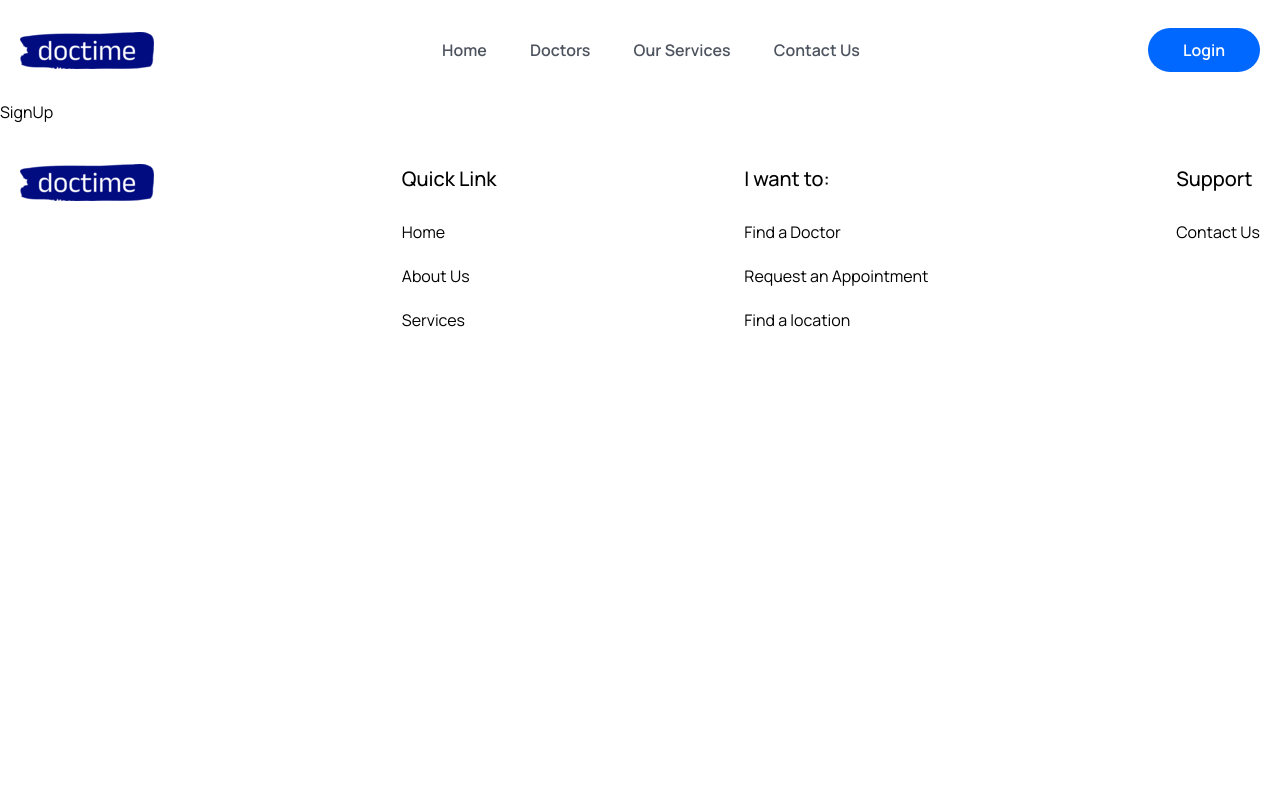
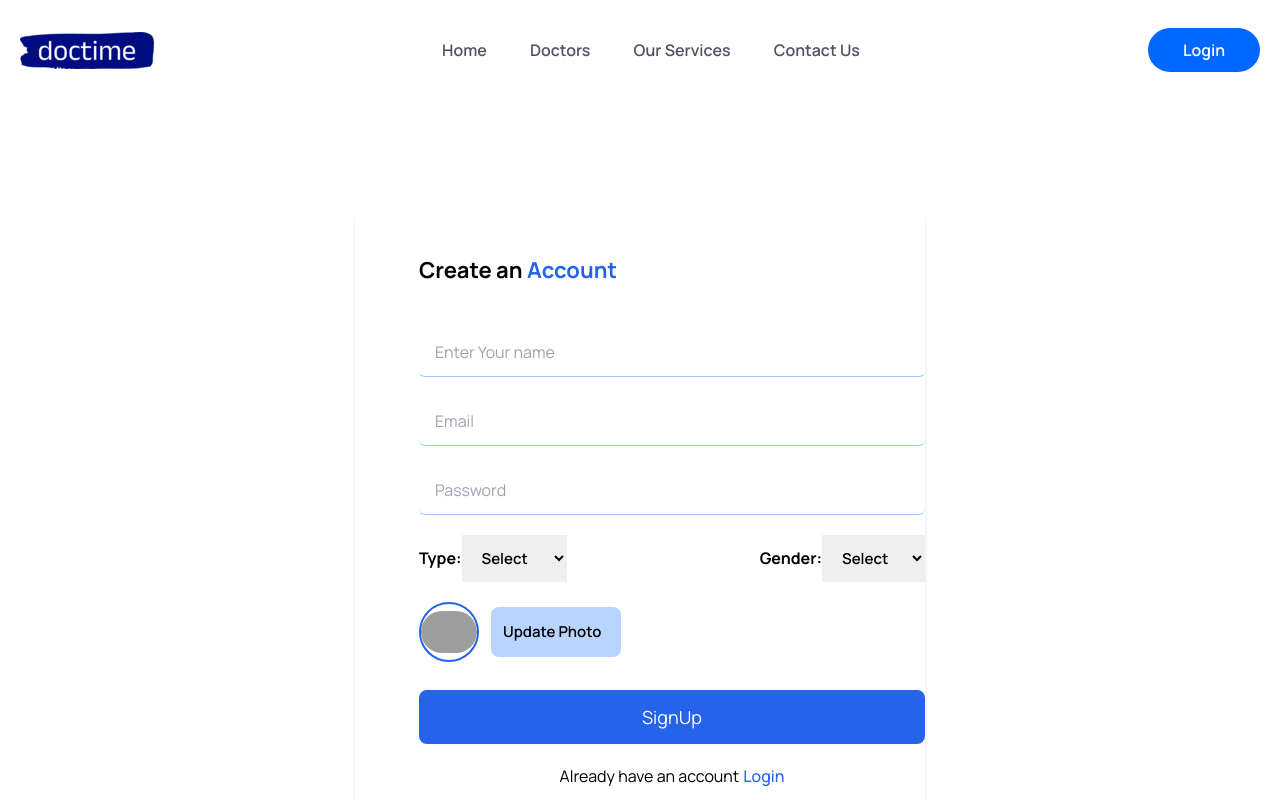
Before and after one commit to agaberr/doctime, a React (Vite) app in the folder frontend/: page /signup in a window 1280 px wide. Shown: the top 800 px of the page. Built offline with nearby package versions, Linux system fonts and the light colour scheme; grey boxes are pictures that could not be loaded.

Commit message:
[FRONTEND] Create SignUp Page

```diff
--- a/frontend/src/pages/Login.jsx
+++ b/frontend/src/pages/Login.jsx
@@ -58,7 +58,7 @@ const Login = ()=>{
                     </div>
                     <p className="mt-5 text-black text-center">
                         Don't have an account
-                        <Link to = "/register" className="text-blue-600 font-medium ml-1">Register</Link>
+                        <Link to = "/signup" className="text-blue-600 font-medium ml-1">Sign Up</Link>
                     </p>
                 </form>
             </div>
--- a/frontend/src/pages/SignUp.jsx
+++ b/frontend/src/pages/SignUp.jsx
@@ -1,11 +1,125 @@
-import React from 'react'
+import {React,useState} from "react";
+import { Link } from "react-router-dom";
+import sign from "../assets/images/signup.gif"
+import patient from "../assets/images/patient-avatar.png"
+import {useNavigate} from "react-router-dom";
+const SignUp = ()=>{
 
-const SignUp = () => {
-  return (
-    <div>
-      SignUp
-    </div>
-  )
+    const [selectFile,setSelectFile] = useState(null);
+    const [formData,setFormData] = useState({
+        name:"",
+        email:"",
+        password:"",
+        photo:selectFile,
+        gender:"",
+        role:""
+    });
+
+    const navigate = useNavigate();
+    const handleInputChange = (e)=>{
+        setFormData({...formData,[e.target.name]:e.target.value});
+    };
+    const handleFileInputChange = async (e)=>{
+        const file = e.target.files[0];
+        console.log(file);
+
+    };
+    const submitHandler = async (e)=>{
+        e.preventDefault();
+
+        // sign up backend
+
+
+    };
+    return (
+        <section className="px-5 lg:px-0 py-28">
+            <div className="w-full max-w-[570px] mx-auto rounded-lg shadow-md ">
+                <div>
+                    <div className=" lg:pl-16 py-10">
+                        <h3 className="text-black text-[22px] leading-9 font-bold mb-10">
+                        Create an <span className="text-blue-600 ">Account</span></h3>
+                        <form  method = "post" onSubmit={submitHandler}>
+                        <div className="mb-5">
+                        <input type="name" placeholder="Enter Your name" name = "name" value={formData.name}
+                           onChange={handleInputChange}
+                            className="w-full px-4 py-3 border-b border-solid border-[#0066ff61] focus:outline-none
+                            focus:border-b-blue-600 rounded-md cursor-pointer text-[16px]"
+                            required
+                        />
+                    </div>
+                    <div className="mb-5">
+                        <input type="email" placeholder="Email" name = "email" value={formData.email}
+                           onChange={handleInputChange}
+
+                            className="w-full px-4 py-3 border-b border-solid border-[#0066ff61] focus:outline-none
+                            focus:border-b-blue-600 rounded-md cursor-pointer text-[16px]"
+                            required
+                        />
+                    </div>
+                    <div className="mb-5">
+                        <input type="password" placeholder="Password" name = "password" value={formData.password}
+                           onChange={handleInputChange}
+
+                            className="w-full px-4 py-3 border-b border-solid border-[#0066ff61] focus:outline-none
+                            focus:border-b-blue-600 rounded-md cursor-pointer text-[16px]"
+                            required
+                        />
+                    </div>
+                    <div className="mb-5 flex items-center justify-between">
+                    <label htmlFor="" className="text-black font-bold text-[16px] leading-7"
+                        value={formData.role}
+                           onChange={handleInputChange}>
+                            Type:
+                            <select name = "role" className="text-black font-semibold text-[15px] leading-7 px-4
+                            py-3 focus:outline-none">
+                                <option value="">Select</option>
+                                <option value="patient">patient</option>
+                                <option value="doctor">doctor</option>
+
+                            </select>
+                        </label>
+                        <label htmlFor="" className="text-black font-bold text-[16px] leading-7"
+                        value={formData.gender}
+                           onChange={handleInputChange}>
+                            Gender:
+                            <select name = "gender" className="text-black font-semibold text-[15px] leading-7 px-4
+                            py-3 focus:outline-none">
+                                <option value="">Select</option>
+                                <option value="male">Male</option>
+                                <option value="female">Female</option>
+                                <option value="other">Other</option>
+                            </select>
+                        </label>
+
+                    </div>
+                  <div className="mb-5 flex items-center gap-3">
+                    <figure className="w-[60px] h-[60px] rounded-full border-2 border-solid border-blue-600 flex items-center justify-center">
+                        <img src = {patient} alt = ""  className="w-full rounded-full"/>
+                    </figure>
+                    <div className="relative w-[130px] h-[50px]">
+                        <input type="file " name = "photo" id = "customfile" accept=".jpg, .png"
+                        onChange={handleFileInputChange}
+                        className="absolute  top-0 left-0 w-full  h-full opacity-0 cursor-pointer" />
+                        <label htmlFor="customfile" className="absolute  top-0 left-0 w-full  h-full flex items-center px-[0.75rem]
+                        py-[0.375rem] text-[15px] leading-6 overflow-hidden bg-[#0066ff46] text-black font-semibold rounded-lg
+                        truncate cursor-pointer">Update Photo</label>
+                    </div>
+                  </div>
+                  <div className="mt-7">
+                  <button type="submit" className="w-full bg-blue-600 text-white text-[18px] leading-[30px] rounded-lg
+                        px-4 py-3">SignUp</button>
+                    </div>
+                    <p className="mt-5 text-black text-center">
+                        Already  have an account
+                        <Link to = "/login" className="text-blue-600 font-medium ml-1">Login</Link>
+                    </p>
+
+
+                        </form>
+                    </div>
+                </div>
+            </div>
+        </section>
+    )
 }
-
-export default SignUp
+export default SignUp;
```
